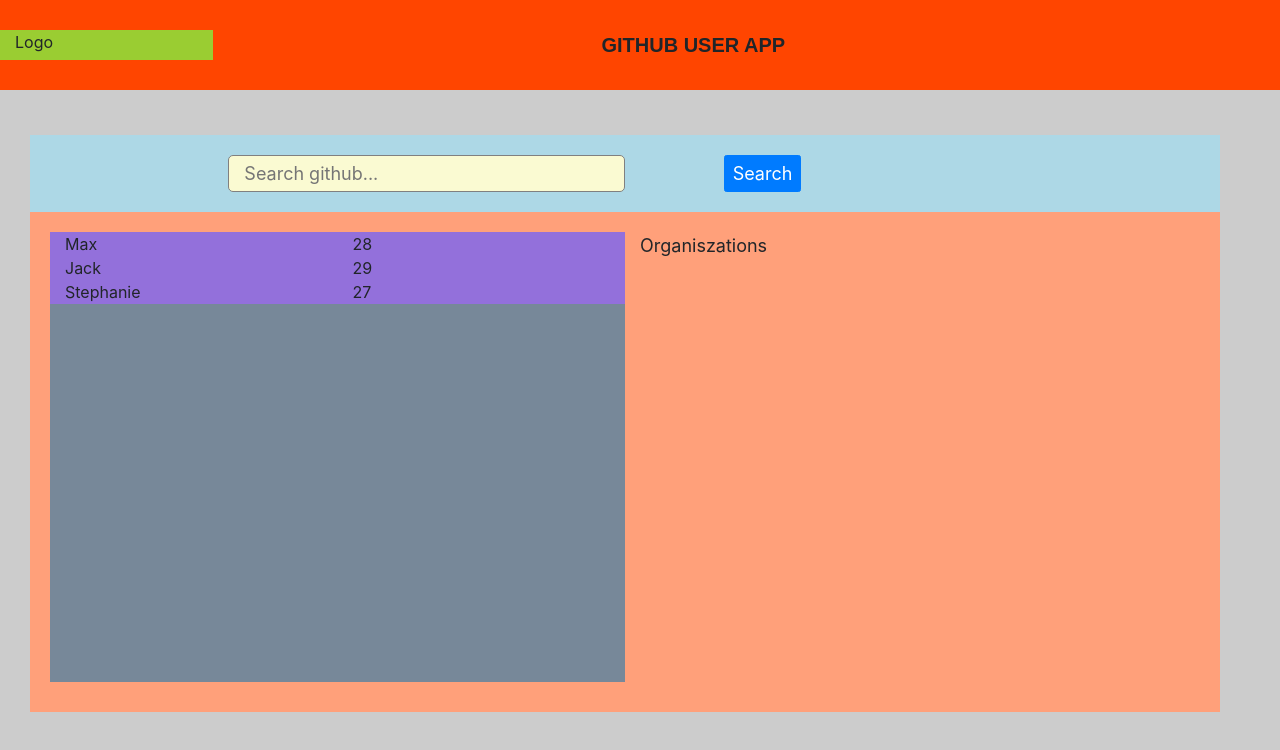
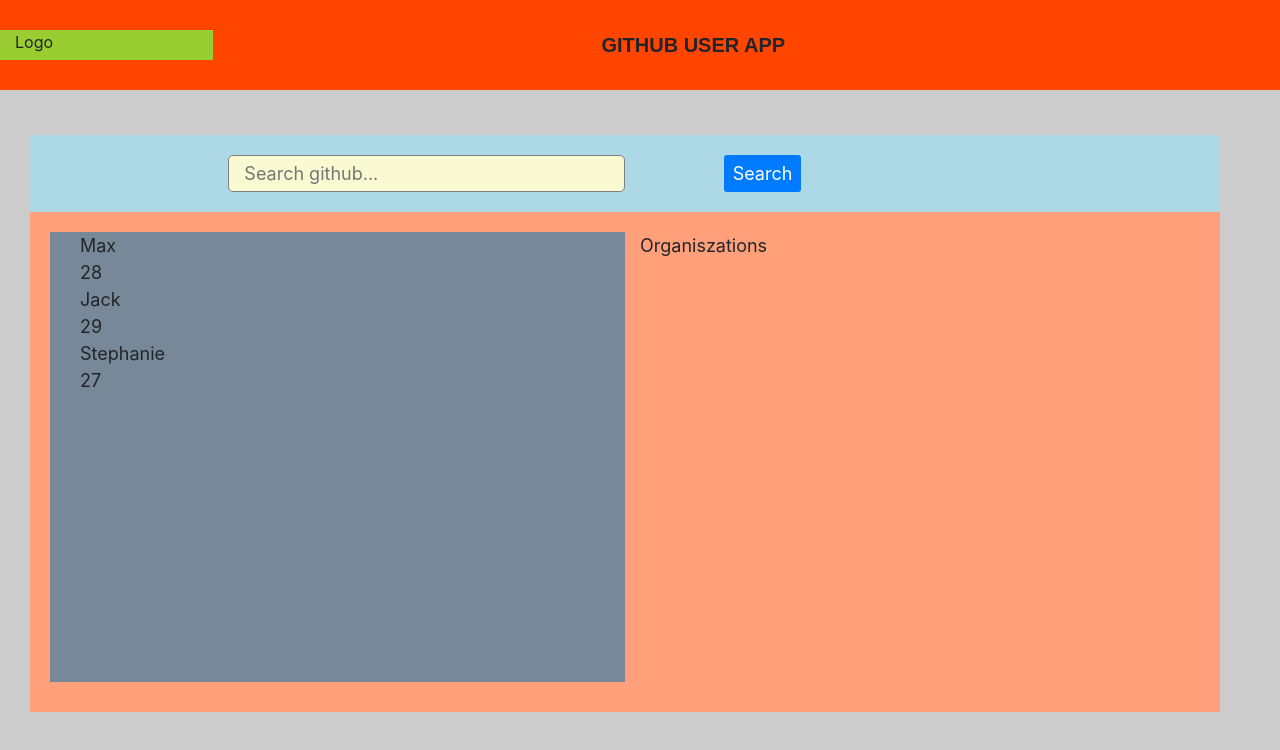
Before and after one commit to pepitz/gitHubUserApp, a React (Create React App) app: page / in a window 1280 px wide. Shown: the top 750 px of the page. Built offline with nearby package versions, Linux system fonts and the light colour scheme.

Commit message:
before adding Utilities

```diff
--- a/src/Profile/Profile.js
+++ b/src/Profile/Profile.js
@@ -1,14 +1,15 @@
 import React from "react";
 import globalStyles from "../Assets/global-styles/bootstrap.min.module.css";
 import cx from "classnames";
-import classes from "./Profile.module.css";
+
+import Aux from '../hoc/Aux';
 
 const profile = props => {
   return (
-    <div className={cx(classes.profile, globalStyles.row)}>
+    <Aux>
       <div className={cx(globalStyles["col-md-6"])}>{props.name}</div>
       <div className={cx(globalStyles["col-md-6"])}>{props.age}</div>
-    </div>
+    </Aux>
   );
 };
 
--- /dev/null
+++ b/src/hoc/Aux.js
@@ -0,0 +1,3 @@
+const aux = (props) => props.children;
+
+export default aux;
```
